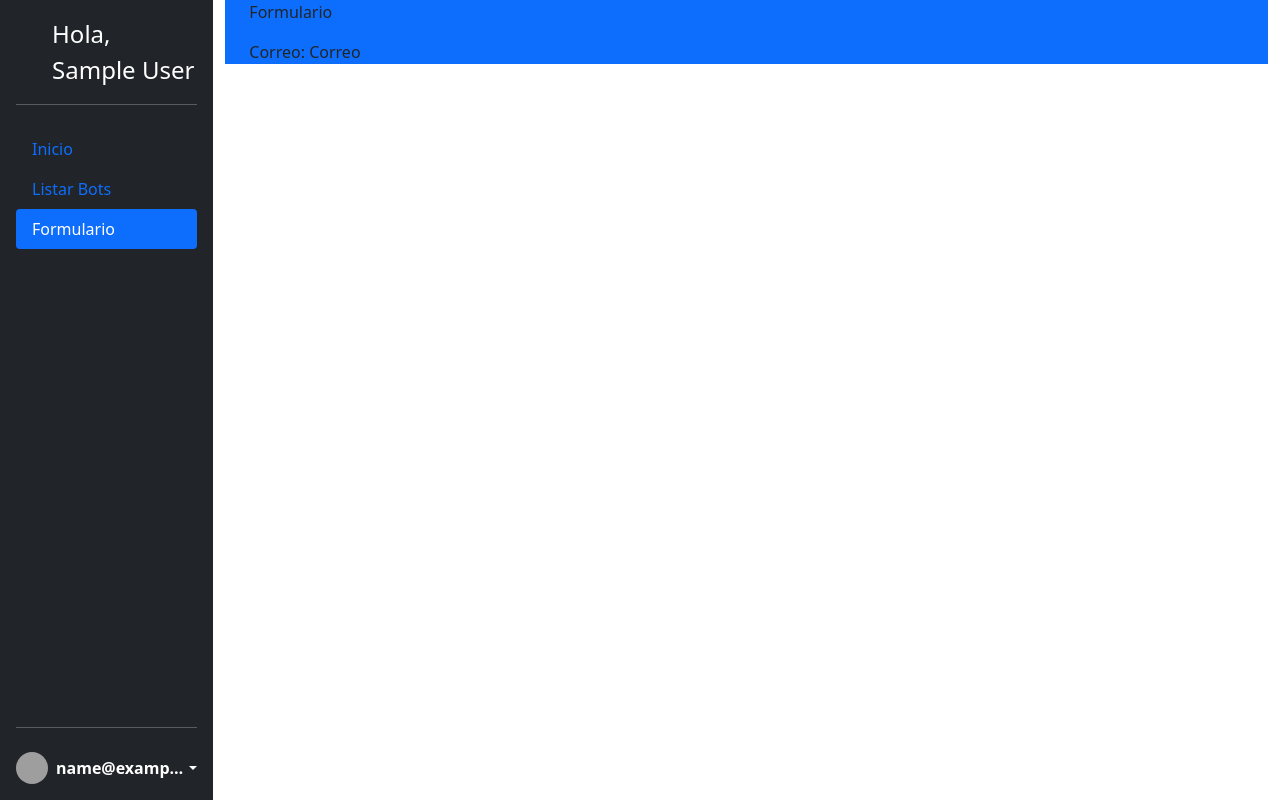
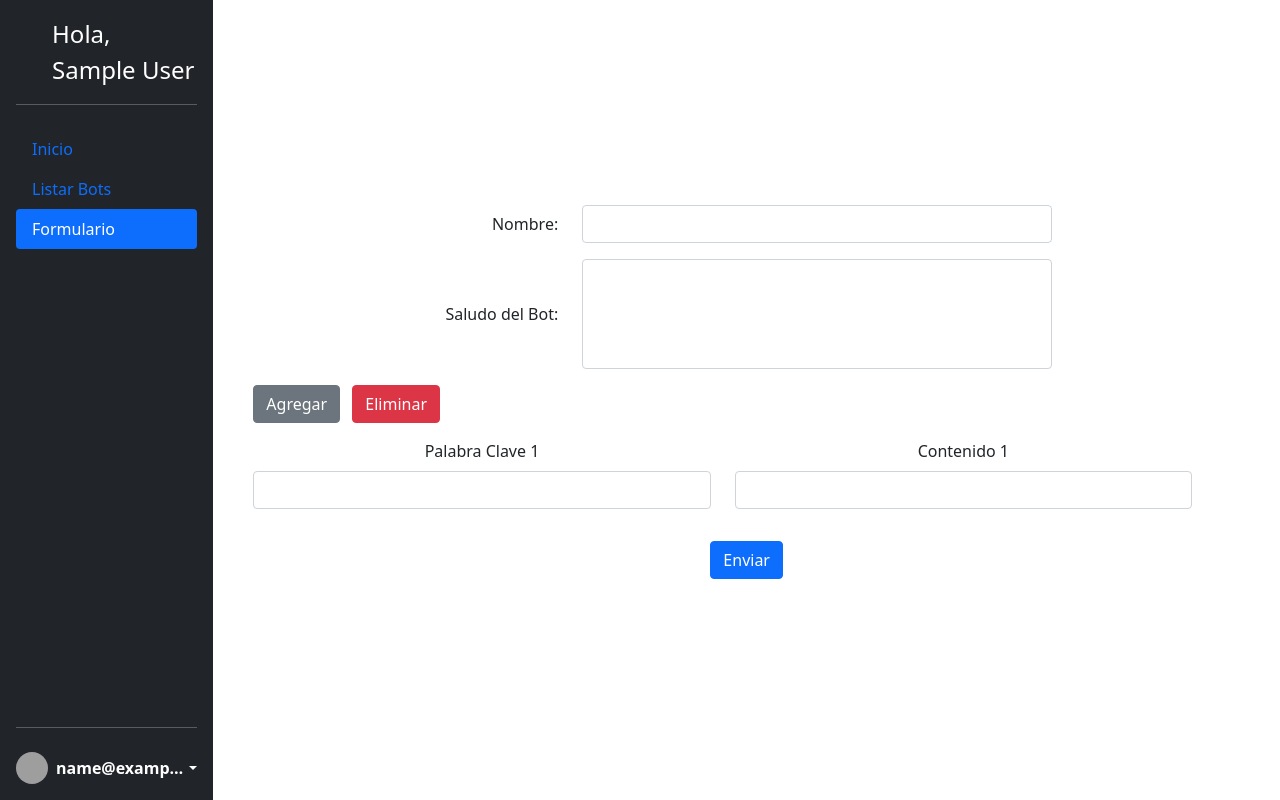
Before and after one commit to ProjectsGeneral/CreadorChatbot, a Flask app: page /formulario in a window 1280 px wide. Run offline with Flask 3, Linux system fonts and the light colour scheme; the visitor is signed in with stand-in values (Sample User, id 1); parts of the project's set-up code (start-up, migrations or seed data) failed here and were passed over; some libraries are stand-ins or nearby versions; grey boxes are pictures that could not be loaded.

```diff
--- a/Interfaz/app/templates/views/form.html
+++ b/Interfaz/app/templates/views/form.html
@@ -2,14 +2,102 @@
 {% block title %}Crear Bot{% endblock %}
 {% block body %}
 <div class="row p-0 m-0">
-    <div class="col-2 p-0">
-      {% include './views/components/navbar.html' %}
+  <div class="col-2 p-0">
+    {% include './views/components/navbar.html' %}
+  </div>
+  <div class="col-10 d-flex justify-content-center align-items-center">
+    <div class="container">
+      <form class="row g-3" id="botForm">
+        <div class="row" id="keywordContainer">
+          <div class="col-4 mb-3 text-end d-grid align-items-center">
+            <label for="nombre">Nombre:</label>
+          </div>
+          <div class="col-6 mb-3">
+            <input type="text" id="nombre" class="form-control" name="nombre" />
+          </div>
+
+          <div class="col-4 mb-3 text-end d-grid align-items-center">
+            <label for="saludo">Saludo del Bot:</label>
+          </div>
+          <div class="col-6 mb-3">
+            <textarea
+              id="saludo"
+              class="form-control"
+              rows="4"
+              style="resize: none"
+              name="saludo"
+            ></textarea>
+          </div>
+
+          <div class="col-12 mb-3">
+            <button type="button" class="btn btn-secondary" id="addKeyword">
+              Agregar
+            </button>
+            <button
+              type="button"
+              class="btn btn-danger ms-2"
+              id="removeKeyword"
+            >
+              Eliminar
+            </button>
+          </div>
+
+          <div class="container row" id="defaultKeywords">
+            <div class="col-6 mb-3 text-center">
+              <label for="clave1" class="form-label">Palabra Clave 1</label>
+              <input type="text" class="form-control keyword" name="clave1" />
+            </div>
+
+            <div class="col-6 mb-3 text-center">
+              <label for="contenido1" class="form-label">Contenido 1</label>
+              <input
+                type="text"
+                class="form-control content"
+                name="contenido1"
+              />
+            </div>
+          </div>
+        </div>
+        <div class="col-12 d-flex justify-content-center">
+          <button type="button" class="btn btn-primary" id="enviar">Enviar</button>
+        </div>
+      </form>
     </div>
-    <div class="col-10">
-      <div class="container bg-primary">
-        <p>Formulario</p>
-        <p>Correo: Correo</p>
-      </div>
-    </div>
+  </div>
 </div>
+
+<script src="https://code.jquery.com/jquery-3.6.0.min.js"></script>
+<script>
+  $(document).ready(function () {
+    var keywordCount = 1; // Contador inicial para las palabras clave y contenido
+
+    $("#addKeyword").click(function () {
+      keywordCount++;
+      var html = `
+        <div class="row keyword-row">
+          <div class="col-6 mb-3">
+            <input type="text" class="form-control keyword" name="clave${keywordCount}" />
+          </div>
+          <div class="col-6 mb-3">
+            <input type="text" class="form-control content" name="contenido${keywordCount}" />
+          </div>
+        </div>
+      `;
+      $("#keywordContainer").append(html);
+    });
+
+    $("#removeKeyword").click(function () {
+      if ($(".keyword-row").length > 0) {
+        $(".keyword-row:last").remove();
+        keywordCount--; // Disminuir el contador cuando se elimina una fila
+      }
+    });
+
+    $("#enviar").click(function () {
+      var formData = $("#botForm").serializeArray();
+      console.log(JSON.stringify(formData));
+      // Aquí deberías enviar los datos al servidor
+    });
+  });
+</script>
 {% endblock %}
```
Also changed, not shown: Interfaz/app/README.md.
